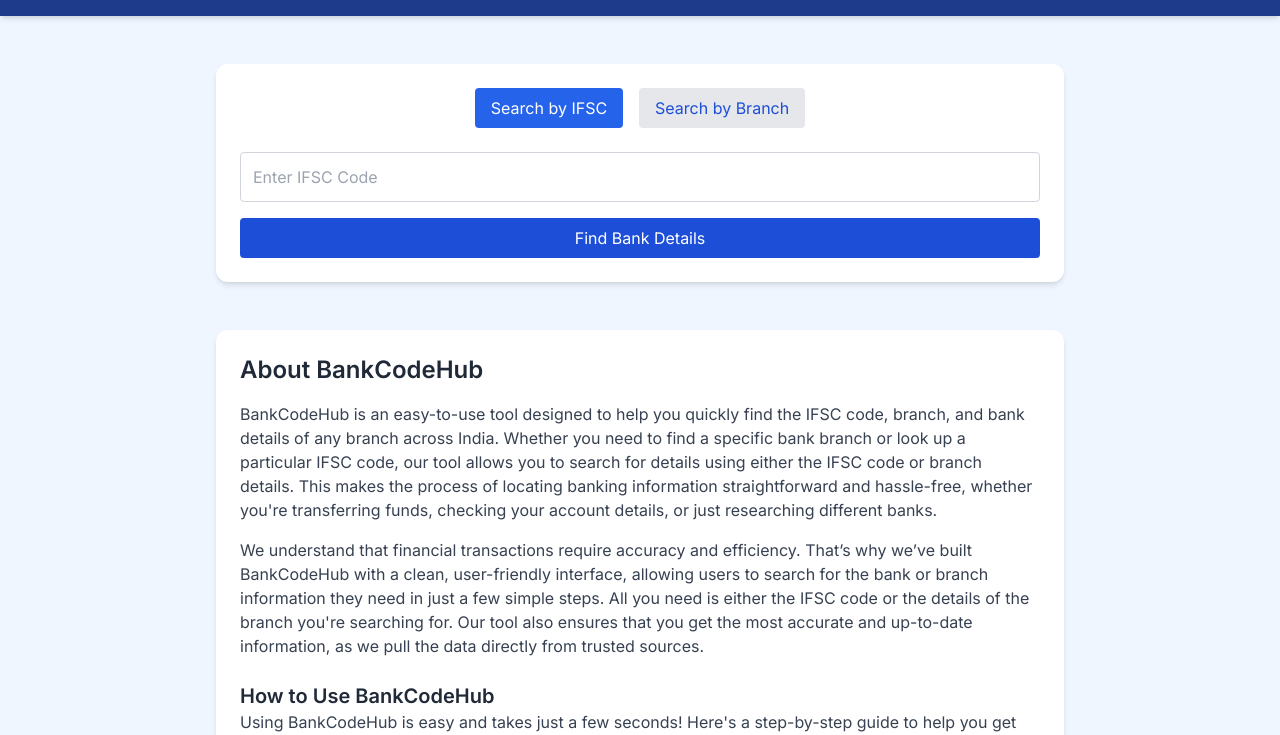
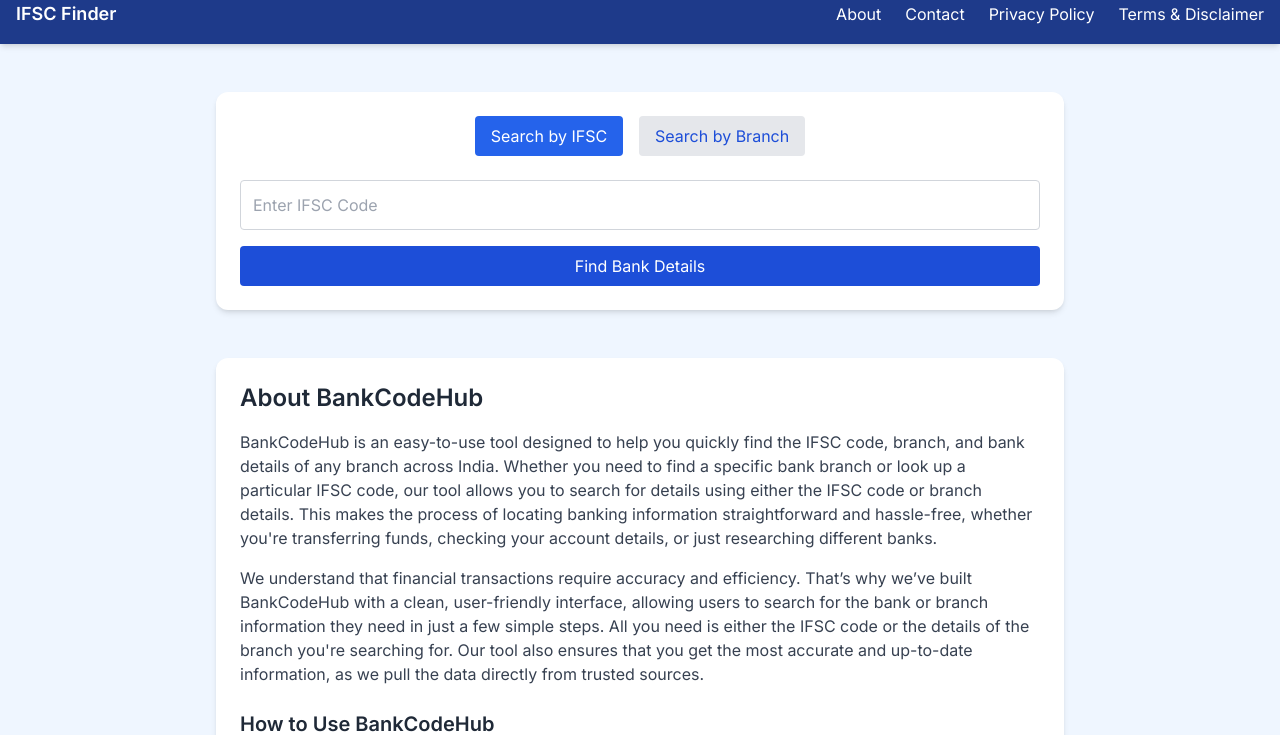
Before and after one commit to adityawebtech/bankcodehub, a plain HTML site: page index.html in a window 1280 px wide. Shown: the part 72-807 px from the top of the page. Drawn offline with nearby package versions, Linux system fonts and the light colour scheme.

Commit message:
Update index.html

```diff
--- a/index.html
+++ b/index.html
@@ -17,6 +17,28 @@
     <div class="max-w-4xl mx-auto text-center">
       <h1 class="text-3xl font-bold text-yellow-300 tracking-wide">BankCodeHub</h1>
       <p class="text-sm text-blue-200">Search IFSC, branch, and bank details instantly</p>
+    </div>
+
+    <div class="max-w-7xl mx-auto flex justify-between items-center">
+        <div class="text-lg font-semibold">
+            <a href="/" class="text-white hover:text-gray-200">IFSC Finder</a>
+        </div>
+        <nav>
+            <ul class="flex space-x-6">
+                <li>
+                    <a href="/about" class="hover:text-gray-200">About</a>
+                </li>
+                <li>
+                    <a href="/contact" class="hover:text-gray-200">Contact</a>
+                </li>
+                <li>
+                    <a href="/privacy-policy" class="hover:text-gray-200">Privacy Policy</a>
+                </li>
+                <li>
+                    <a href="/terms-and-disclaimer" class="hover:text-gray-200">Terms & Disclaimer</a>
+                </li>
+            </ul>
+        </nav>
     </div>
   </header>
 
@@ -105,7 +127,7 @@
   </main>
 
   <footer class="text-center text-sm text-gray-600 mt-10 mb-4">
-    &copy; 2025 <strong>BankCodeHub</strong>. Built with care.
+    &copy; 2025 <strong>BankCodeHub</strong>. Built with ❤️ by Aditya in 🇮🇳
   </footer>
 
   <script>
```
